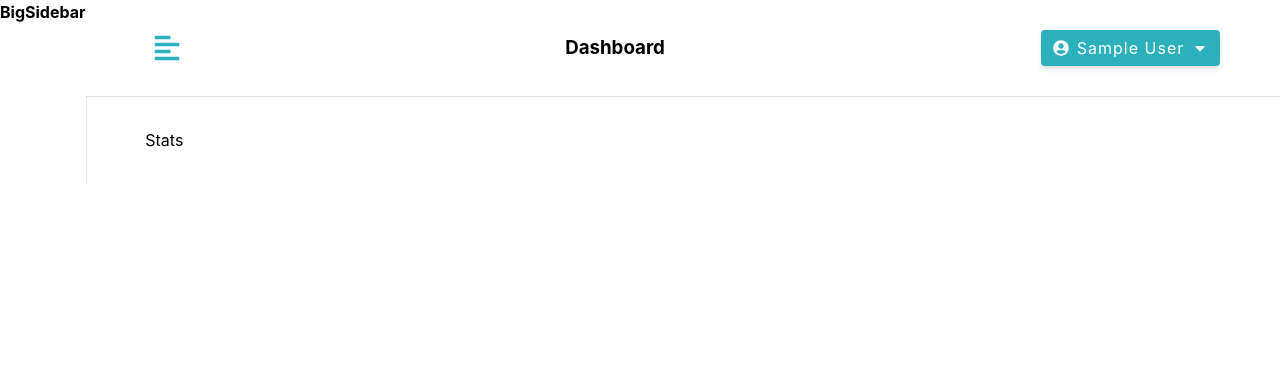
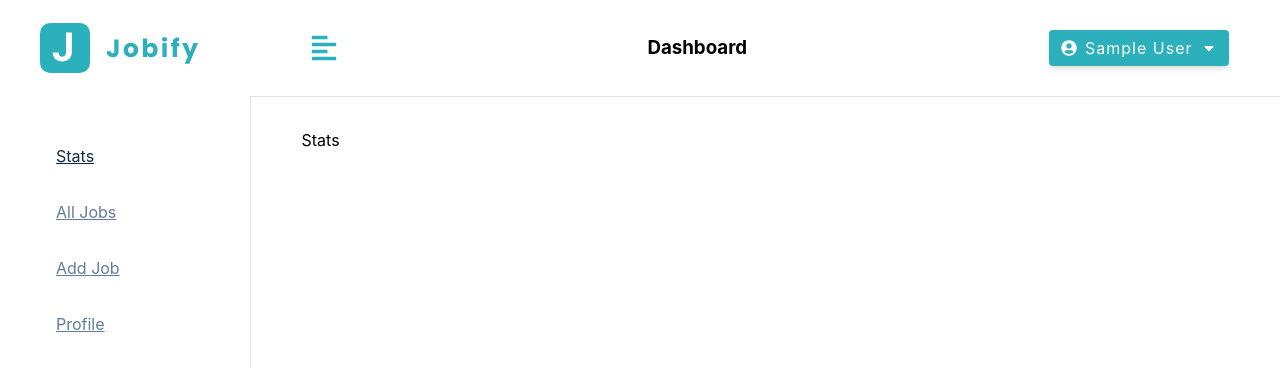
Before and after one commit to Hakan2211/MERN_App_Exercise, a React (Vite) app in the folder frontend/jobify/: page / in a window 1280 px wide. Shown: the top 368 px of the page. Built offline with nearby package versions, Linux system fonts and the light colour scheme; sample sign-in values are in the browser's storage.

Commit message:
SmallSidebar and BigSidebar

```diff
--- a/frontend/jobify/src/components/BigSideBar.jsx
+++ b/frontend/jobify/src/components/BigSideBar.jsx
@@ -1,4 +1,7 @@
 import styled from "styled-components";
+import Logo from "./Logo";
+import NavLinks from "./NavLinks";
+import { useAppContext } from "../context/appContext";
 
 const Wrapper = styled.aside`
   display: none;
@@ -65,9 +68,21 @@ const Wrapper = styled.aside`
 `;
 
 const BigSideBar = () => {
+  const { showSidebar } = useAppContext();
   return (
     <Wrapper>
-      <h4>BigSidebar</h4>
+      <div
+        className={
+          showSidebar ? "sidebar-container " : "sidebar-container show-sidebar"
+        }
+      >
+        <div className="content">
+          <header>
+            <Logo />
+          </header>
+          <NavLinks />
+        </div>
+      </div>
     </Wrapper>
   );
 };
--- /dev/null
+++ b/frontend/jobify/src/components/NavLinks.jsx
@@ -0,0 +1,26 @@
+import links from "../utils/links";
+import { NavLink } from "react-router-dom";
+
+const NavLinks = ({ toggleSidebar }) => {
+  return (
+    <div className="nav-links">
+      {links.map((link) => {
+        const { text, path, id, icon } = link;
+        return (
+          <NavLink
+            className={({ isActive }) =>
+              isActive ? "nav-link active" : "nav-link"
+            }
+            to={path}
+            key={id}
+            onClick={toggleSidebar}
+          >
+            <span className="icon">{icon}</span>
+            {text}
+          </NavLink>
+        );
+      })}
+    </div>
+  );
+};
+export default NavLinks;
--- a/frontend/jobify/src/components/SmallSideBar.jsx
+++ b/frontend/jobify/src/components/SmallSideBar.jsx
@@ -1,4 +1,9 @@
 import styled from "styled-components";
+import { FaTimes } from "react-icons/fa";
+import { useAppContext } from "../context/appContext";
+
+import Logo from "./Logo";
+import NavLinks from "./NavLinks";
 
 const Wrapper = styled.aside`
   @media (min-width: 992px) {
@@ -75,9 +80,24 @@ const Wrapper = styled.aside`
 `;
 
 const SmallSideBar = () => {
+  const { showSidebar, toggleSidebar } = useAppContext();
   return (
     <Wrapper>
-      <h4>Small SideBar</h4>
+      <div
+        className={
+          showSidebar ? "sidebar-container show-sidebar" : "sidebar-container"
+        }
+      >
+        <div className="content">
+          <button type="button" className="close-btn" onClick={toggleSidebar}>
+            <FaTimes />
+          </button>
+          <header>
+            <Logo />
+          </header>
+          <NavLinks toggleSidebar={toggleSidebar} />
+        </div>
+      </div>
     </Wrapper>
   );
 };
--- /dev/null
+++ b/frontend/jobify/src/utils/links.js
@@ -0,0 +1,18 @@
+import { IoBarChartSharp } from "react-icons/io5";
+import { MdQueryStats } from "react-icons/md";
+import { FaWpforms } from "react-icons/fa";
+import { ImProfile } from "react-icons/im";
+
+// const statsIcon = <IoBarChartSharp />;
+// const allJobsIcon = <MdQueryStats />;
+// const addJobIcon = <FaWpforms />;
+// const profileIcon = <ImProfile />;
+
+const links = [
+  { id: 1, text: "stats", path: "/" },
+  { id: 2, text: "all jobs", path: "all-jobs" },
+  { id: 3, text: "add job", path: "add-job" },
+  { id: 4, text: "profile", path: "profile" },
+];
+
+export default links;
```
